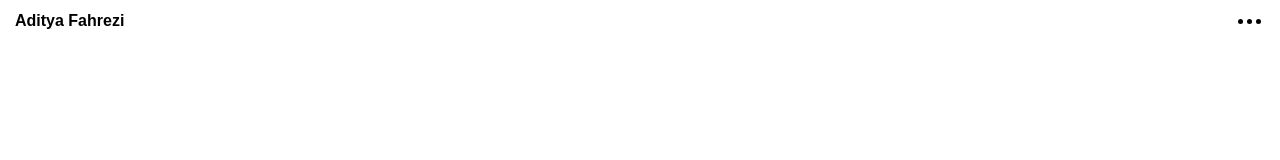
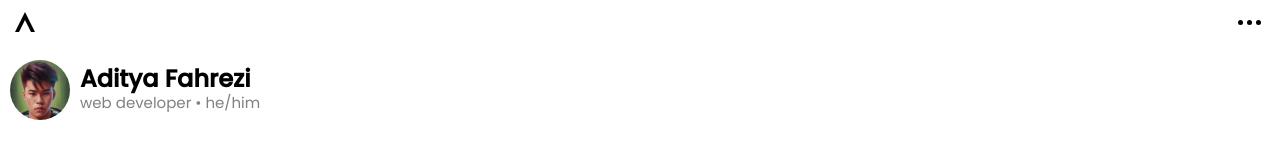
Before and after one commit to adityafahrezi/personal-website, a plain HTML site: page index.html in a window 1280 px wide. Drawn offline with Linux system fonts and the light colour scheme; a web font is replaced by a local one.

Commit message:
add profile

```diff
--- a/index.html
+++ b/index.html
@@ -1,21 +1,21 @@
 <!DOCTYPE html>
-<html lang="en">
+<html>
   <head>
     <title>Aditya Fahrezi</title>
     <meta charset="UTF-8">
-    <meta name="viewport" content="width=device-width, initial-scale=1">
+    <meta name="viewport" content="width=device-width, initial-scale=1.0">
 
-     <!-- google fonts -->
+    <!--google fonts-->
     <link rel="preconnect" href="https://fonts.googleapis.com">
     <link rel="preconnect" href="https://fonts.gstatic.com" crossorigin>
-    <link href="https://fonts.googleapis.com/css2?family=Borel&family=Poppins:wght@300;400;500&display=swap" rel="stylesheet">
+    <link href="https://fonts.googleapis.com/css2?family=Poppins:wght@300;400;500&display=swap" rel="stylesheet">
 
-     <!-- style css -->
-    <link href="style.css" rel="stylesheet">
+    <!--style css-->
+    <link rel="stylesheet" href="style.css">
   </head>
   <body>
     <nav>
-      <p class="name">Aditya Fahrezi</p>
+      <div class="logo"></div>
 
       <div class="menu-icon">
         <div></div>
@@ -26,6 +26,16 @@
       <a href="">Portfolio</a>
     </nav>
 
+    <main>
+      <section class="profile">
+        <img class="profile-picture" src="img/profile-picture.jpg" alt="profile-picture" />
+        <div class="about-me">
+          <div class="name"><h1>Aditya Fahrezi</h1></div>
+          <div class="description">web developer • he/him</div>
+        </div>
+      </section>
+    </main>
+
     <script src="script.js"></script>
   </body>
 </html>
--- a/style.css
+++ b/style.css
@@ -2,7 +2,7 @@
   margin: 0;
   padding: 0;
   text-decoration: none;
-  box-sizing: none;
+  box-sizing: border-box;
 }
 
 body{
@@ -10,7 +10,7 @@ body{
 }
 
 nav{
-  background-color: rgba(255, 255, 255, 0.5);
+  background-color: rgba(255,255,255,0.5);
   backdrop-filter: blur(14px);
   height: 44px;
   position: fixed;
@@ -21,13 +21,12 @@ nav{
 
 .menu-icon{
   position: fixed;
-  top: 7px;
+  top: 8px;
   right: 15px;
   padding: 12px 2px;
   display: flex;
   align-items: center;
   justify-content: center;
-  border-radius: 5px;
 }
 
 .menu-icon div{
@@ -37,25 +36,28 @@ nav{
   background-color: black;
   margin: 0 2px;
 }
-nav .name{
-  font-family: 'Borel',sans-serif;
-  color: black;
-  font-weight: 700;
+
+nav .logo{
+  width: 20px;
+  height: 20px;
+  background-color: black;
+  clip-path: polygon(0 100%,50% 0,100% 100%,80% 100%,50% 40%,20% 100%);
   position: fixed;
   top: 12px;
   left: 15px;
 }
 
 nav a{
+  font-weight: 500;
+  font-size: 15px;
   position: fixed;
   top: 44px;
   right: 15px;
   background-color: white;
-  padding: 5px 20px;
+  color: royalblue;
+  padding: 3px 18px;
   border-radius: 10px;
   box-shadow: -3px 3px 6px rgba(0, 0, 0, 0.6);
-  color: blue;
-  font-size: 15px;
   transform-origin: 100% 0;
   transform: scale(0);
 }
@@ -67,6 +69,7 @@ body.appear{
 
 .menu-icon.appear{
   border: 1px solid black;
+  border-radius: 5px;
 }
 
 nav a.appear{
@@ -85,3 +88,25 @@ nav a.appear{
 }
 }
 /*===*/
+
+.profile{
+  margin: 60px 10px 0;
+  display: flex;
+  align-items: center;
+}
+
+.profile-picture{
+  width: 60px;
+  border-radius: 50%;
+}
+
+.about-me{
+  margin-left: 10px;
+}
+
+.about-me .description{
+  color: gray;
+  position: relative;
+  bottom: 5px;
+  font-size: 15px;
+}
```
Also changed, not shown: img/profile-picture.jpg (added), script.js (line endings or trailing spaces).
